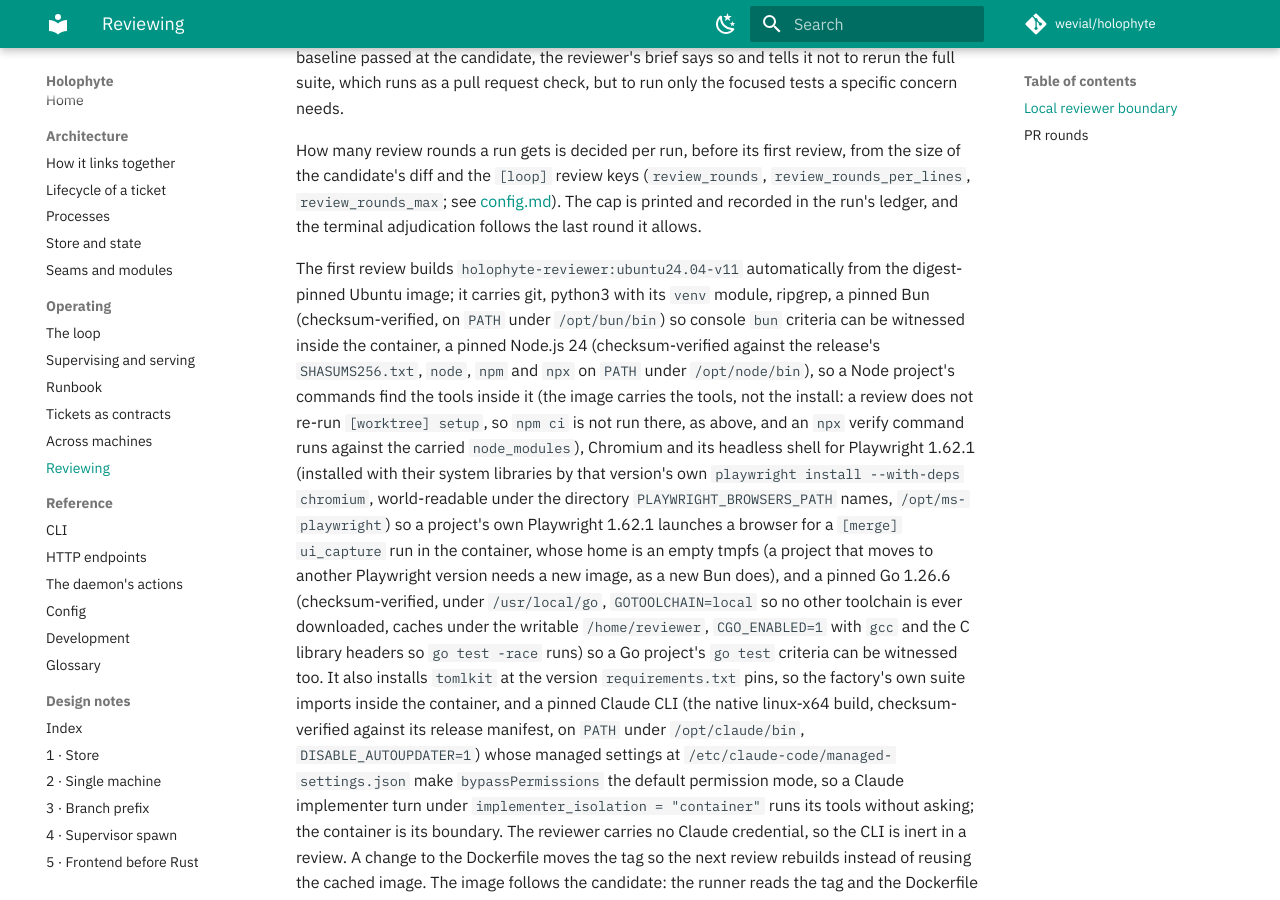
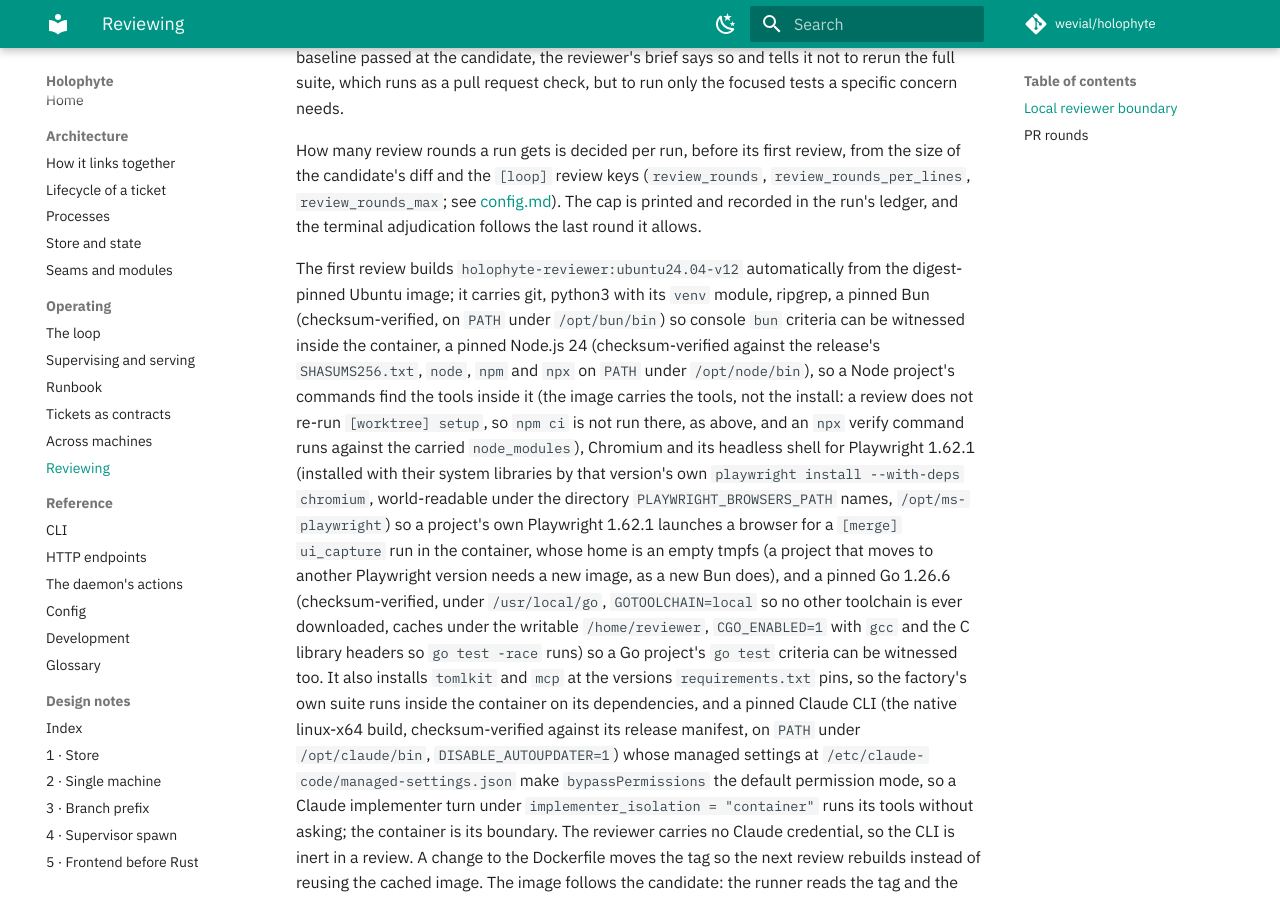
Before and after one commit to wevial/holophyte, an MkDocs documentation site: the page built from docs/reviewing.md, in a window 1280 px wide and 900 px high, scrolled down 1016 px. Built offline with MkDocs 1.6.1 and Material for MkDocs 9.7.7, drawn with Linux system fonts in a browser that asks for light colours; comment, search, counter and statistics services are not loaded.

Commit message:
build(deps): pin the MCP Python SDK beside tomlkit (HOLO-151) (#436)
The factory now pins `mcp==2.3.0`, the official MCP Python SDK, next to `tomlkit` in `requirements.txt`, `pyproject.toml` and the reviewer image. Nothing imports it yet. The reviewer image tag moves from `ubuntu24.04-v11` to `ubuntu24.04-v12`, and the docs now say the factory has two runtime dependencies and that only `holo mcp` needs `mcp`.

```diff
--- a/docs/reviewing.md
+++ b/docs/reviewing.md
@@ -53,7 +53,7 @@
 [config.md](config.md)). The cap is printed and recorded in the run's ledger,
 and the terminal adjudication follows the last round it allows.
 
-The first review builds `holophyte-reviewer:ubuntu24.04-v11` automatically from
+The first review builds `holophyte-reviewer:ubuntu24.04-v12` automatically from
 the digest-pinned Ubuntu image; it carries git, python3 with its `venv`
 module, ripgrep, a pinned Bun (checksum-verified, on `PATH` under
 `/opt/bun/bin`) so console `bun` criteria can be witnessed inside the
@@ -73,8 +73,8 @@
 toolchain is ever downloaded, caches under the writable `/home/reviewer`, `CGO_ENABLED=1` with `gcc` and
 the C library headers so `go test -race` runs) so a Go project's `go test`
 criteria can be witnessed too. It also installs
-`tomlkit` at the version `requirements.txt` pins, so the factory's own suite
-imports inside the container, and a pinned Claude CLI (the native linux-x64
+`tomlkit` and `mcp` at the versions `requirements.txt` pins, so the factory's
+own suite runs inside the container on its dependencies, and a pinned Claude CLI (the native linux-x64
 build, checksum-verified against its release manifest, on `PATH` under
 `/opt/claude/bin`, `DISABLE_AUTOUPDATER=1`) whose managed settings at
 `/etc/claude-code/managed-settings.json` make `bypassPermissions` the default
--- a/pyproject.toml
+++ b/pyproject.toml
@@ -6,7 +6,7 @@
 name = "holophyte"
 version = "0.1.0"
 requires-python = ">=3.11"
-dependencies = ["tomlkit==0.15.1"]
+dependencies = ["tomlkit==0.15.1", "mcp==2.3.0"]
 
 [project.scripts]
 holo = "holophyte.holo.cli:main"
--- a/requirements.txt
+++ b/requirements.txt
@@ -1 +1,2 @@
 tomlkit==0.15.1
+mcp==2.3.0
--- a/review_runner.py
+++ b/review_runner.py
@@ -19,7 +19,7 @@
 from typing import Sequence
 
 ROOT = Path(__file__).resolve().parent
-IMAGE = "holophyte-reviewer:ubuntu24.04-v11"
+IMAGE = "holophyte-reviewer:ubuntu24.04-v12"
 MODEL = "gpt-6-astra"
 EFFORT = "high"
 EFFORTS = ("low", "medium", "high", "xhigh")
```
Also changed, not shown: README.md (+4 -3 lines), deploy/README.md (+7 -6 lines), docs/reference/daemon.md (+3 -2 lines), 3 other files.
